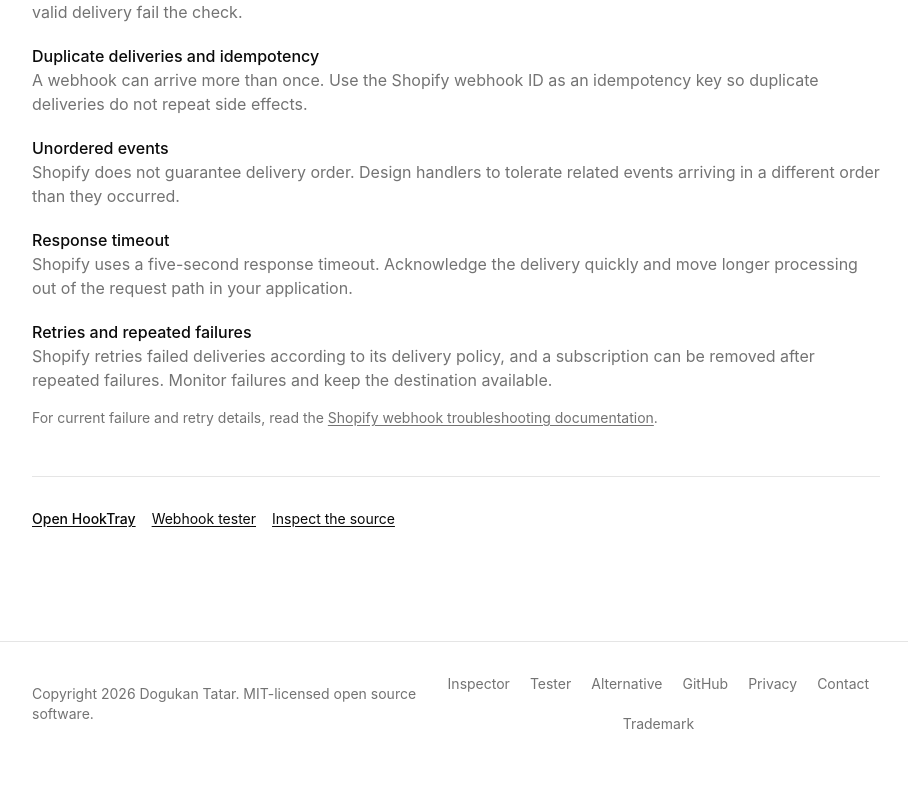
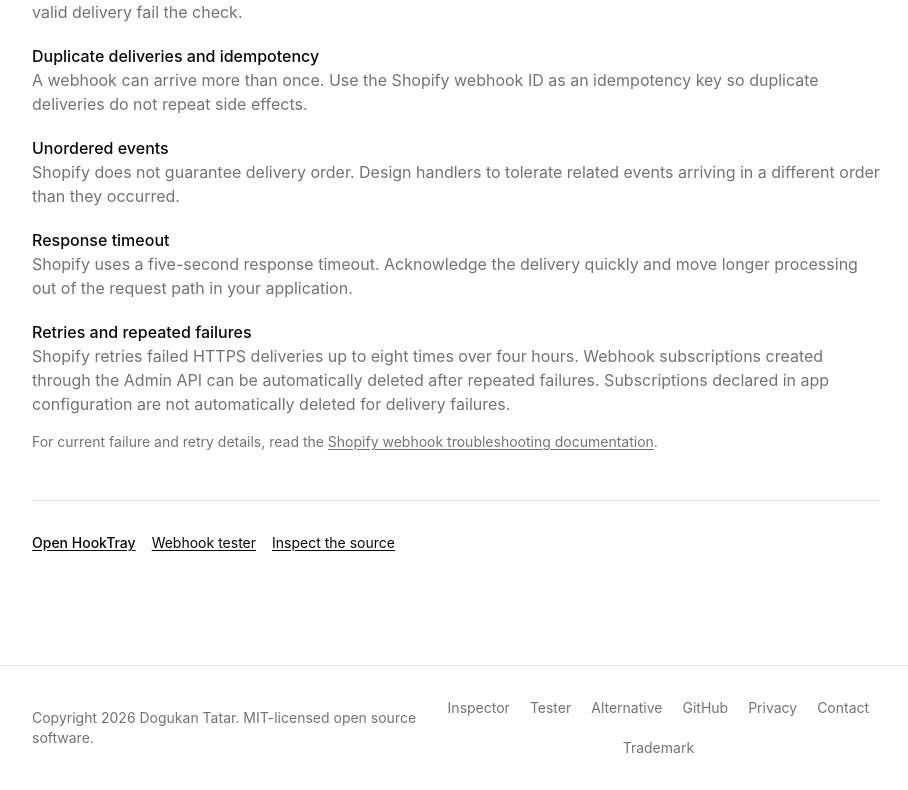
Before and after one commit to dgknttr/hooktray, a Next.js app in the folder frontend/: page /guides/test-shopify-webhooks in a window 1280 px wide. Shown: the part 1289-2079 px from the top of the page, without its empty margins (184-1092 px from the left). Before the commit the page ends 2055 px from the top, so only its background shows below. Built offline with nearby package versions, Linux system fonts and the light colour scheme; no server answers.

Commit message:
fix: clarify Shopify webhook retry behavior

```diff
--- a/frontend/app/(site)/guides/test-shopify-webhooks/page.tsx
+++ b/frontend/app/(site)/guides/test-shopify-webhooks/page.tsx
@@ -151,9 +151,10 @@
           <div>
             <h3 className="font-medium text-foreground">Retries and repeated failures</h3>
             <p>
-              Shopify retries failed deliveries according to its delivery policy, and a subscription
-              can be removed after repeated failures. Monitor failures and keep the destination
-              available.
+              Shopify retries failed HTTPS deliveries up to eight times over four hours. Webhook
+              subscriptions created through the Admin API can be automatically deleted after repeated
+              failures. Subscriptions declared in app configuration are not automatically deleted for
+              delivery failures.
             </p>
           </div>
         </div>
```
Also changed, not shown: 1 other file (tests, documents, lock files or other folders).
